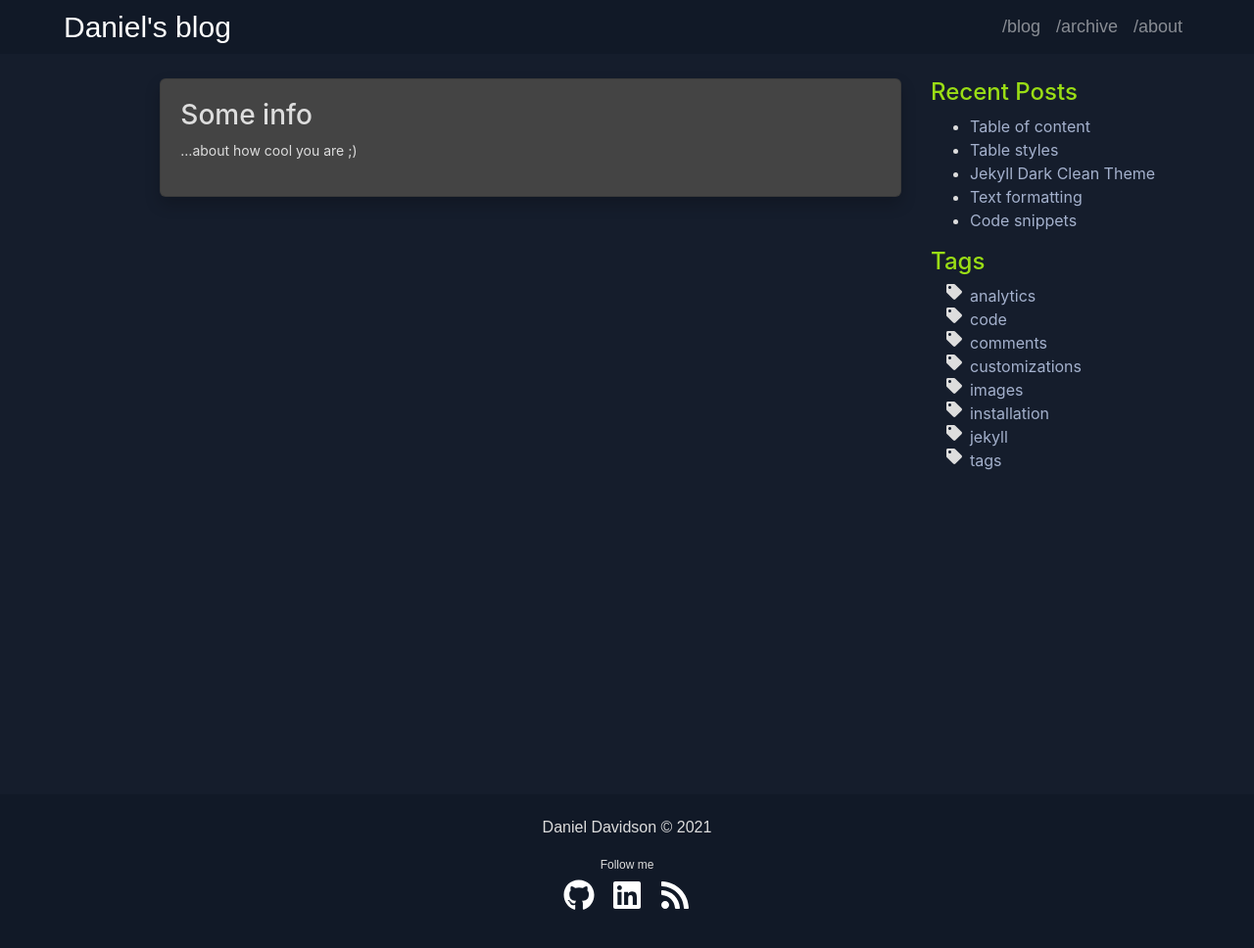
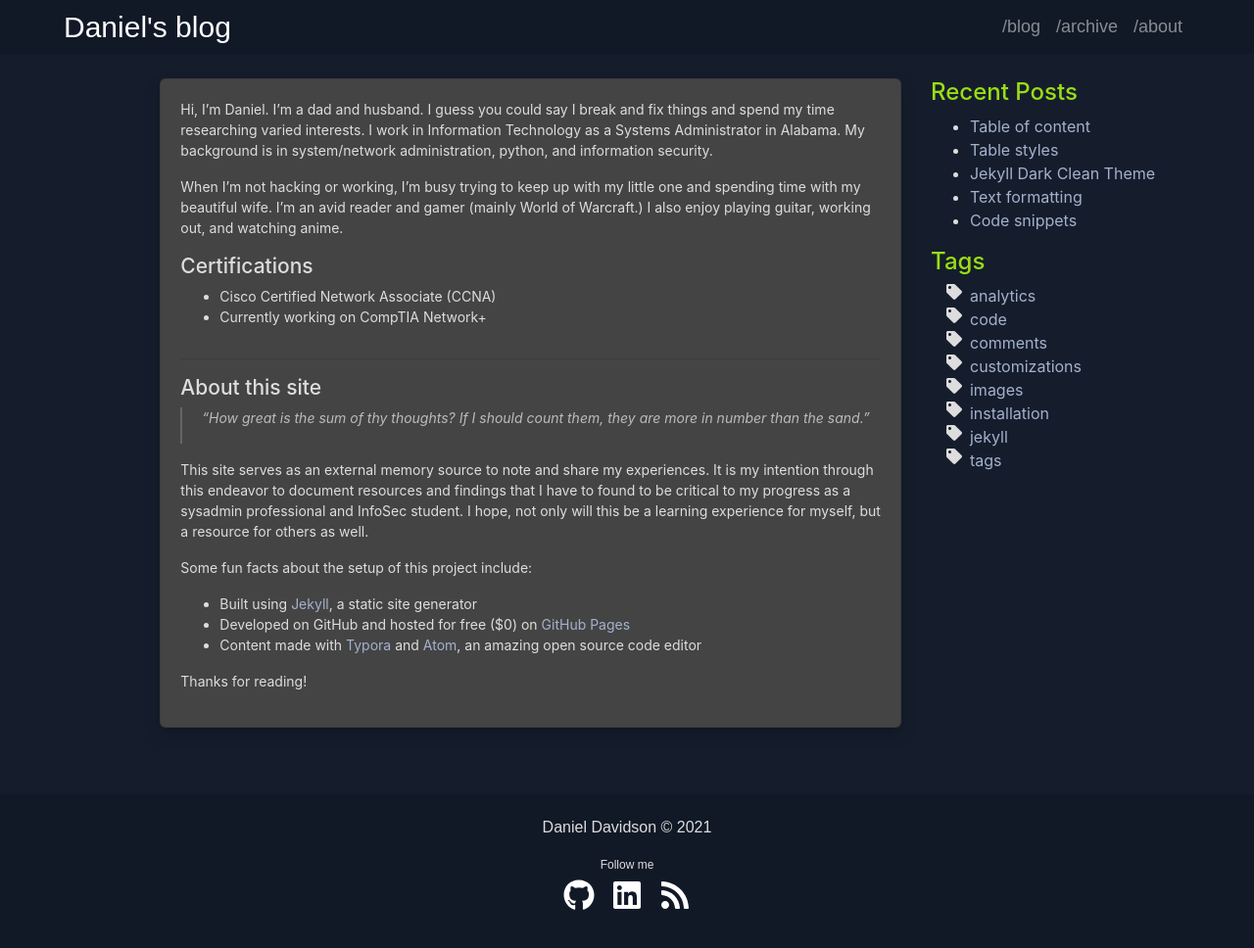
Before and after one commit to danieldavidson/danieldavidson.github.io, a Jekyll site: the page built from about.md, in a window 1280 px wide and 993 px high. Shown: the top 968 px of the window at 98% size. Built offline with Jekyll 4.4.1, drawn with Linux system fonts in a browser that asks for light colours.

Commit message:
Update about.md

```diff
--- a/about.md
+++ b/about.md
@@ -4,5 +4,27 @@ title: About
 
 ---
 
-# Some info
-...about how cool you are ;)
+Hi, I'm Daniel. I'm a dad and husband. I guess you could say I break and fix things and spend my time researching varied interests. I work in Information Technology as a Systems Administrator in Alabama. My background is in system/network administration, python, and information security.
+
+When I'm not hacking or working, I'm busy trying to keep up with my little one and spending time with my beautiful wife. I'm an avid reader and gamer (mainly World of Warcraft.) I also enjoy playing guitar, working out, and watching anime.
+
+## Certifications
+
+- Cisco Certified Network Associate (CCNA)
+- Currently working on CompTIA Network+
+
+------
+
+## About this site
+
+> *"How great is the sum of thy thoughts? If I should count them, they are more in number than the sand."*
+
+This site serves as an external memory source to note and share my experiences. It is my intention through this endeavor to document resources and findings that I have to found to be critical to my progress as a sysadmin professional and InfoSec student. I hope, not only will this be a learning experience for myself, but a resource for others as well.
+
+Some fun facts about the setup of this project include:
+
+- Built using [Jekyll](https://jekyllrb.com), a static site generator
+- Developed on GitHub and hosted for free ($0) on [GitHub Pages](https://pages.github.com)
+- Content made with [Typora](https://typora.io/) and [Atom](https://atom.io), an amazing open source code editor
+
+Thanks for reading!
```
